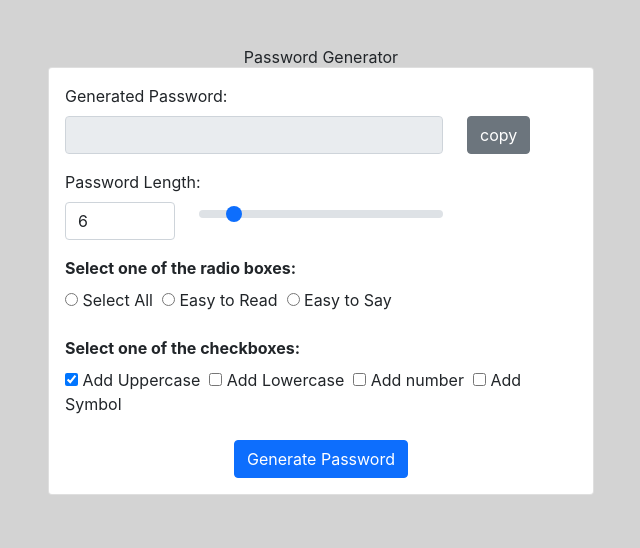
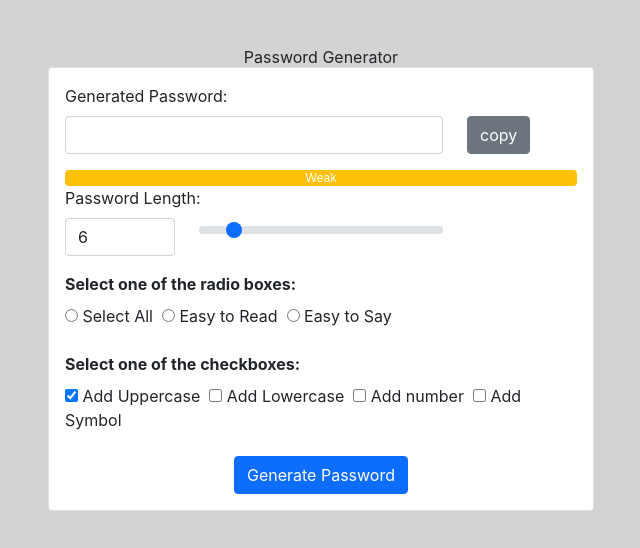
Before and after one commit to Rutvikkikani7016/Password_Generated, a React (Create React App) app: page / in a window 1280 px wide. Shown: the top 548 px of the page, without its empty margins (319-959 px from the left). Built offline with nearby package versions, Linux system fonts and the light colour scheme.

Commit message:
add length meter

```diff
--- a/src/App.js
+++ b/src/App.js
@@ -1,6 +1,7 @@
 import React from 'react';
 import './App.css';
 import PasswordGenerator from './components/PasswordGenerator';
+import PasswordLengthMeter from './components/PasswordLengthMeter';
 import { Provider } from 'react-redux';
 import store from './redux/store';
 
@@ -9,6 +10,7 @@ function App() {
     <Provider store={store}>
       <div className="App">
         <PasswordGenerator />
+        {/*<PasswordLengthMeter />*/}
       </div>
     </Provider>
   );
--- a/src/components/PasswordGenerator.js
+++ b/src/components/PasswordGenerator.js
@@ -10,10 +10,12 @@ import {
     checkAllCheckboxes,
     easyToRead,
     generatePassword,
+    setPassword
 } from '../redux/actions';
 
 const PasswordGenerator = () => {
     const dispatch = useDispatch();
+
     const { passwordLength, includeUppercase, includeLowercase, includeNumbers, includeSymbols, password } = useSelector((state) => state);
 
     const handleGenerate = (e) => {
@@ -27,6 +29,11 @@ const PasswordGenerator = () => {
     //    });
     const handleSliderChange = (e) => {
         dispatch(setPasswordLength(parseInt(e.target.value)));
+    };
+
+    const handlePasswordChange = (e) => {
+        const password = e.target.value;
+        dispatch(setPassword(password));
     };
 
     const handlerCopy = () => {
@@ -71,10 +78,25 @@ const PasswordGenerator = () => {
                                 <label htmlFor="Password" className="form-label">Generated Password:</label>
                                 <div className='row'>
                                     <div className="mb-3 col-9">
-                                        <input type="text" className="form-control" value={password} id="Password" readOnly />
+                                        <input type="text" className="form-control" value={password} id="Password" onChange={handlePasswordChange} />
                                     </div>
                                     <div className='mb-3 col-3'>
                                         <button className='btn btn-secondary' onClick={handlerCopy}>copy</button>
+                                    </div>
+                                </div>
+
+                                <div className="progress">
+                                    <div className={`progress-bar bg-danger`} style={{ width: `${(passwordLength < 3) * 100}%` }}>
+                                        {/*{passwordLength} */}Poor
+                                    </div>
+                                    <div className={`progress-bar bg-warning`} role="progressbar" style={{ width: `${(passwordLength >= 3 && passwordLength <= 6) * 100}%` }}>
+                                        {/*{passwordLength} */}Weak
+                                    </div>
+                                    <div className={`progress-bar bg-info`} role="progressbar" style={{ width: `${(passwordLength >= 7 && passwordLength <= 8) * 100}%` }}>
+                                        {/*{passwordLength} */}Better
+                                    </div>
+                                    <div className={`progress-bar bg-success`} role="progressbar" style={{ width: `${(passwordLength >= 9) * 100}%` }}>
+                                        {/*{passwordLength} */}Strong
                                     </div>
                                 </div>
 
@@ -111,7 +133,7 @@ const PasswordGenerator = () => {
                     </div>
                 </div>
             </div>
-        </div>
+        </div >
     </>
     );
 };
--- /dev/null
+++ b/src/components/PasswordLengthMeter.js
@@ -0,0 +1,17 @@
+// src/components/PasswordLengthMeter.js
+import React from 'react';
+import { useSelector } from 'react-redux';
+
+const PasswordLengthMeter = () => {
+    const passwordLength = useSelector((state) => state.passwordLength);
+
+    return (
+        <div className="progress">
+            <div className={`progress-bar bg-success`} role="progressbar" style={{ width: `${(passwordLength / 50) * 100}%` }}>
+                {passwordLength} characters
+            </div>
+        </div>
+    );
+};
+
+export default PasswordLengthMeter;
--- a/src/redux/actions.js
+++ b/src/redux/actions.js
@@ -7,6 +7,7 @@ const SET_INCLUDE_SYMBOLS = 'SET_INCLUDE_SYMBOLS'
 const GENERATE_PASSWORD = 'GENERATE_PASSWORD'
 const CHECK_ALL_CHECKBOXES = 'CHECK_ALL_CHECKBOXES'
 const CHECK_EASY_TO_READ = 'CHECK_EASY_TO_READ'
+const SET_PASSWORD = 'SET_PASSWORD';
 
 
 // set length
@@ -55,4 +56,9 @@ export const checkAllCheckboxes = () => ({
 // set for only two box
 export const easyToRead = () => ({
     type: CHECK_EASY_TO_READ,
-})
+});
+
+export const setPassword = (password) => ({
+    type: SET_PASSWORD,
+    payload: password,
+});
--- a/src/redux/reducers.js
+++ b/src/redux/reducers.js
@@ -72,6 +72,12 @@ const rootReducer = (state = initialState, action) => {
                 includeSymbols: false,
             };
 
+        case 'SET_PASSWORD':
+            return {
+                ...state,
+                password: action.payload, // Update the password
+            };
+
         default:
             return state;
     }
```
Lines whose indentation alone changed are shown as unchanged.
